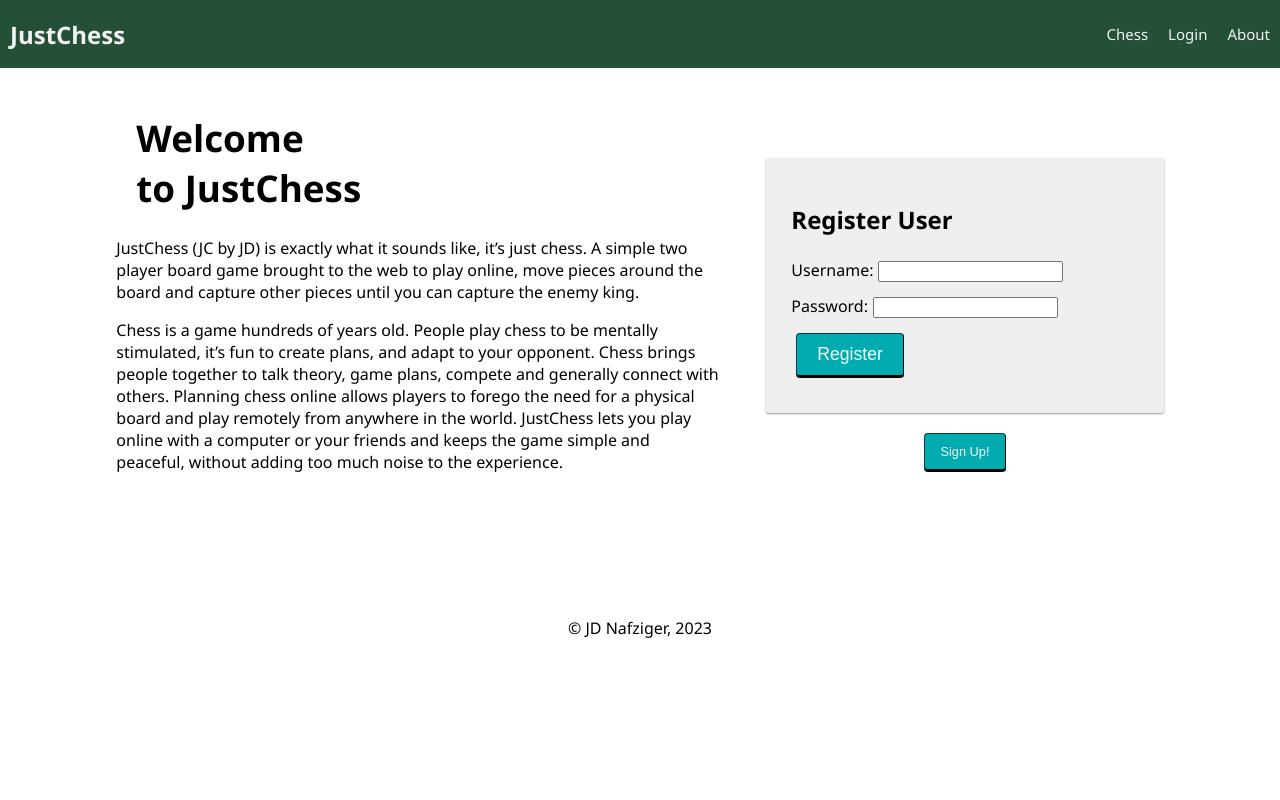
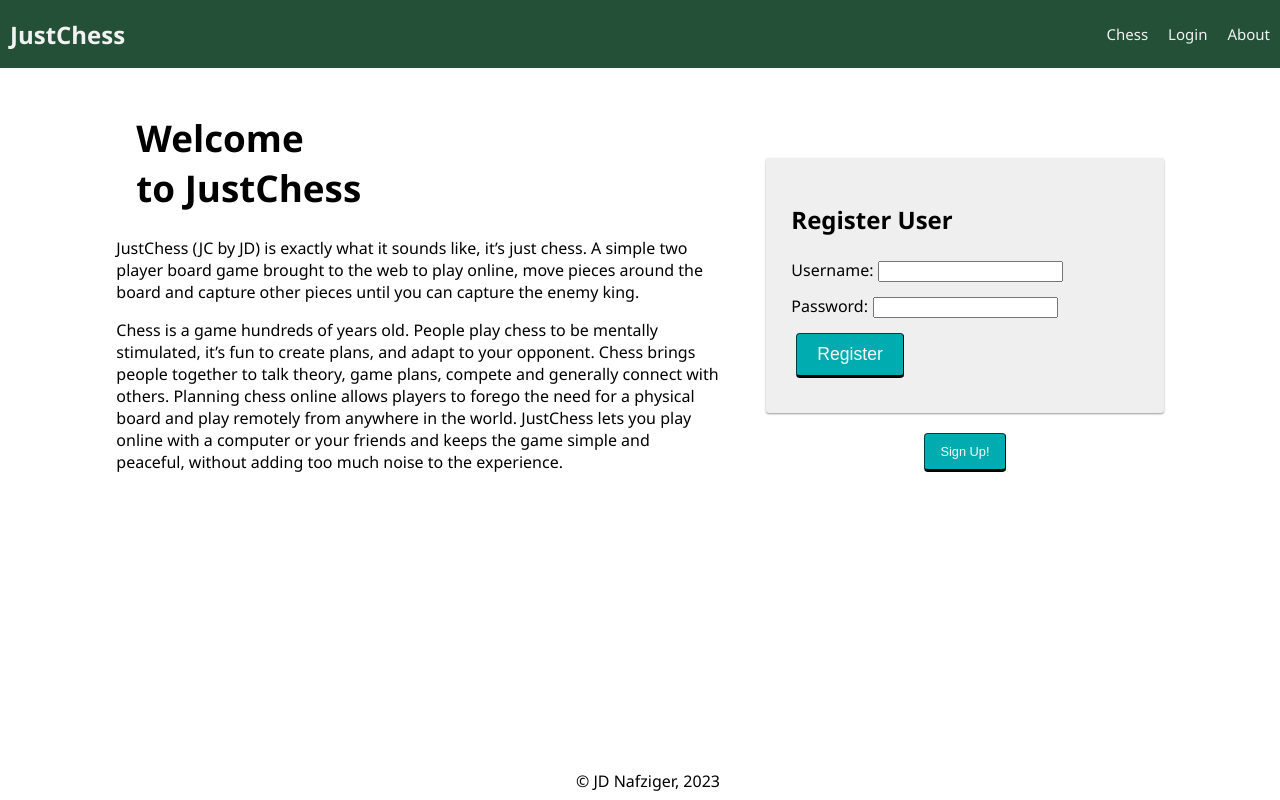
Before and after one commit to JDNafz/JustChess, a React (Create React App) app: page /#/profile in a window 1280 px wide. Before the commit this address led to /#/welcome. Built offline with nearby package versions, Linux system fonts and the light colour scheme; no server answers.

Commit message:
adjusted comments and removed uneeded starter code

```diff
--- a/src/components/Chess/Chess.jsx
+++ b/src/components/Chess/Chess.jsx
@@ -1,11 +1,11 @@
 import { useState, useEffect, useDebugValue } from "react";
 import Board from "../ChessComponents/Board/Board";
-import Header from "../ChessComponents/Header/Header";
 import axios from "axios";
 import FormInput from "../ChessComponents/FormInput/FormInput";
 import "./Chess.css";
 import { useDispatch, useSelector } from "react-redux";
 import GameInfo from "../ChessComponents/GameInfo/GameInfo";
+import Footer from "../Footer/Footer";
 
 export default function Chess() {
   const selectedPiece = useSelector((store) => store.selectedPiece);
@@ -32,7 +32,6 @@ export default function Chess() {
 
   return (
     <div id="background">
-      <Header />
       <div id="boardAndInput">
         <FormInput getBoard={getBoard} />
         <Board />
@@ -42,6 +41,7 @@ export default function Chess() {
       <div className="selectedPieceText">
         Selected Piece: {selectedPiece.piece}
       </div>
+      <Footer/>
     </div>
   );
 } //end Board
--- a/src/components/ChessComponents/Coordinate/Coordinate.jsx
+++ b/src/components/ChessComponents/Coordinate/Coordinate.jsx
@@ -1,3 +1,4 @@
+// this component puts the labels on the squares on the chessboard
 export default function Coordinate({coordinate}){
   return (
     <>
--- a/src/components/ChessComponents/FormInput/FormInput.jsx
+++ b/src/components/ChessComponents/FormInput/FormInput.jsx
@@ -2,7 +2,7 @@ import axios from "axios";
 import { useState } from "react";
 import { useDispatch, useSelector } from "react-redux";
 import makeSimpleMove from "../calculationFunctions/makeSimpleMove";
-import useReduxStore from "../../../hooks/useReduxStore";
+// import useReduxStore from "../../../hooks/useReduxStore";
 
 export default function FormInput({ getBoard }) {
   const dispatch = useDispatch();
@@ -23,26 +23,10 @@ export default function FormInput({ getBoard }) {
         move: start + end,
       },
     });
-
-    // const move = start + end
-
-    // // POST move
-    // axios({
-    //   method: "POST",
-    //   url: "/board",
-    //   data: {
-    //     turn: turn,
-    //     move: move
-    //   },
-    // })
-    //   .then((response) => {
-    //     // console.log("POST makeMove success", response);
-    //   })
-    //   .catch(function (error) {
-    //     console.log("POST makeMove error", error);
-    //   });
   };
 
+
+  //TODO: move newGame into a Saga
   const newGame = () => {
     dispatch({ type: "NEW_GAME" });
     // console.log("SMOKE",start, end);
@@ -57,20 +41,6 @@ export default function FormInput({ getBoard }) {
       })
       .catch(function (error) {
         console.log("DELETE Error /people error", error);
-      });
-  };
-
-  const loadEvans = () => {
-    axios({
-      method: "DELETE",
-      url: "/board/Evans",
-    })
-      .then((response) => {
-        console.log("Evan's Gambit Loaded");
-        getBoard();
-      })
-      .catch(function (error) {
-        console.log("Error getting Evan's Gambit: ", error);
       });
   };
 
--- a/src/components/ChessComponents/GameInfo/GameInfo.jsx
+++ b/src/components/ChessComponents/GameInfo/GameInfo.jsx
@@ -12,6 +12,9 @@ export default function GameInfo({getBoard}) {
       <button onClick={getBoard}>Refresh</button>
       <ul>
         <li>Turn {Math.floor(turn/2)}</li>
+
+        {/* TODO need to set this back up to link with the db to trace the game moves.
+        db needs to be refactored anyways though */}
         {/* {dbLog.map((row) => {
           return (
             <li key={`dbEntry${row.id}`}>{row.move} </li>
--- a/src/components/ChessComponents/Header/Header.jsx
+++ /dev/null
@@ -1,8 +0,0 @@
-export default function Board() {
-
-    return(
-        <div>
-            <h1>Chess React App</h1>
-        </div>
-    )
-}
--- a/src/components/ChessComponents/calculationFunctions/makeSimpleMove.js
+++ b/src/components/ChessComponents/calculationFunctions/makeSimpleMove.js
@@ -1,13 +1,9 @@
+//this function returns newBoard after moving the piece that moved.
 
-//this function returns newBoard after moving the pieces.
-//start and end are coordinates
-
-//move to square obj, once we're only clicking? pass through in reducer
+//start and end parameters should be coordinates, not squares.
+//use typescript for this?
 export default function makeSimpleMove(start, end, board) {
-  console.log(`makingSimpleMove ${start} to ${end}!`)
-  // const board = store.board;
-  // const turn = store.turn;
-
+  console.log(`makingSimpleMove ${start} to ${end}!`);
   const [boardAfterRemoval, startingPiece] = removeStartingPiece(board, start);
   const newBoard = replaceDestination(boardAfterRemoval, startingPiece, end);
 
@@ -27,12 +23,12 @@ function removeStartingPiece(board, start) {
         ...sq,
         piece: null,
       };
-    } //end if
+    }
     return sq;
-  }); //end map
+  });
 
   return [boardAfterRemoval, movingPiece];
-}
+} //end removeStartingPiece
 
 // map over board, replace end coordinate with the piece that is moving.
 function replaceDestination(board, startingPiece, end) {
--- a/src/components/ChessComponents/calculationFunctions/saveFile.js
+++ b/src/components/ChessComponents/calculationFunctions/saveFile.js
@@ -1,3 +1,5 @@
+//this file is used to create a newfile that contains the starting position
+
 // import getStartingState from "./getStartingState.js";
 const getStartingState = require("./generateDefaultBoard.js")
 
--- a/src/components/Footer/Footer.css
+++ b/src/components/Footer/Footer.css
@@ -1,5 +1,18 @@
-footer {
-  margin-top: 80px;
-  padding: 20px;
-  text-align: center;
+.footerContainer {
+  /* display:flex;
+  flex-direction: column;
+  justify-content: flex-end;
+  align-items: center;
+  height: 1000px; */
+  position: absolute;
+  bottom: 1%;
+  left: 45%;
 }
+
+/* footer { */
+  /* margin-top: 80px;
+  padding: 20px; */
+  /* text-align: center; */
+  /* align-items: flex-end; */
+  /* justify-content: center; */
+/* } */
--- a/src/components/Footer/Footer.jsx
+++ b/src/components/Footer/Footer.jsx
@@ -7,7 +7,13 @@ import './Footer.css';
 // or even care what the redux state is, so it doesn't need 'connect()'
 
 function Footer() {
-  return <footer>&copy; JD Nafziger, 2023</footer>;
+  return (
+    <div className='footerContainer'>
+
+    <footer>&copy; JD Nafziger, 2023</footer>
+    </div>
+
+    )
 }
 
 export default Footer;
```
